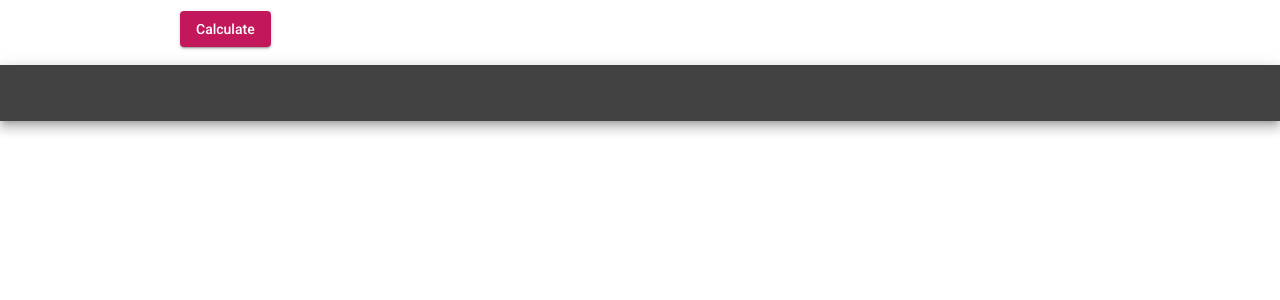
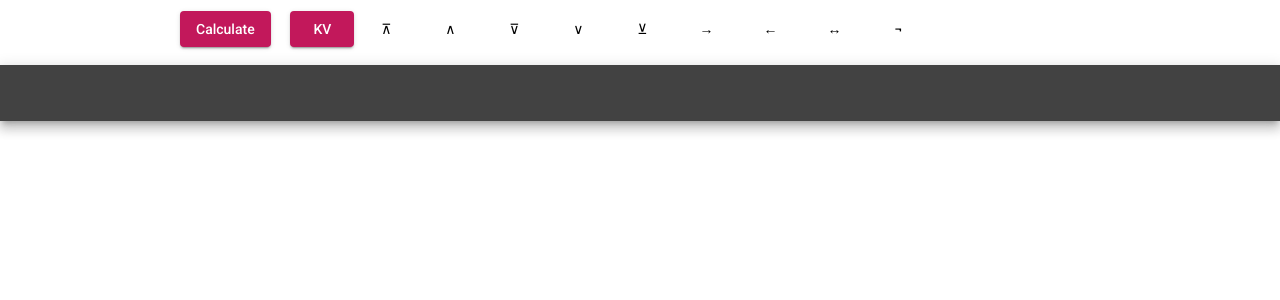
Before and after one commit to MoKoky/Bool-Interpreter, an Angular app: page / in a window 1280 px wide. Shown: the top 300 px of the page. Built offline with nearby package versions, Linux system fonts and the light colour scheme.

Commit message:
random commit

```diff
--- a/src/app/app.module.ts
+++ b/src/app/app.module.ts
@@ -9,6 +9,7 @@ import {MatButtonModule} from '@angular/material/button';
 import {MatInputModule} from '@angular/material/input';
 import {MatFormFieldModule} from '@angular/material/form-field';
 import {ReactiveFormsModule} from '@angular/forms';
+import {MatGridListModule} from '@angular/material/grid-list';
 
 @NgModule({
   declarations: [
@@ -22,7 +23,8 @@ import {ReactiveFormsModule} from '@angular/forms';
         MatButtonModule,
         MatFormFieldModule,
         MatInputModule,
-    ReactiveFormsModule
+        ReactiveFormsModule,
+        MatGridListModule
     ],
   providers: [],
   bootstrap: [AppComponent]
--- a/src/app/bool-table/bool-table.component.html
+++ b/src/app/bool-table/bool-table.component.html
@@ -4,6 +4,18 @@
 </mat-form-field>
 
 <button mat-raised-button color="primary" (click)="calculate()">Calculate</button>
+&nbsp;&nbsp;&nbsp;
+<button mat-raised-button color="primary" (click)="printKV()">KV</button>
+<button mat-stroked-button color="basic" (click)="updateInput('⊼')">⊼</button>
+<button mat-stroked-button color="basic" (click)="updateInput('∧')">∧</button>
+<button mat-stroked-button color="basic" (click)="updateInput('⊽')">⊽</button>
+<button mat-stroked-button color="basic" (click)="updateInput('∨')">∨</button>
+<button mat-stroked-button color="basic" (click)="updateInput('⊻')">⊻</button>
+<button mat-stroked-button color="basic" (click)="updateInput('→')">→</button>
+<button mat-stroked-button color="basic" (click)="updateInput('←')">←</button>
+<button mat-stroked-button color="basic" (click)="updateInput('↔')">↔</button>
+<button mat-stroked-button color="basic" (click)="updateInput('¬')">¬</button>
+
 
 <table mat-table [dataSource]="dataSource" class="mat-elevation-z8">
   <ng-container [matColumnDef]="column" *ngFor="let column of displayedColumns">
@@ -14,3 +26,15 @@
   <tr mat-header-row *matHeaderRowDef="displayedColumns"></tr>
   <tr mat-row *matRowDef="let row; columns: displayedColumns;"></tr>
 </table>
+
+
+<mat-grid-list cols="2" rowHeight="100px">
+  <mat-grid-tile
+    *ngFor="let tile of tiles"
+    [colspan]="tile.cols"
+    [rowspan]="tile.rows"
+    [style.background]="tile.color">
+    {{tile.text}}
+    <mat-label>Enter formula</mat-label>
+  </mat-grid-tile>
+</mat-grid-list>
--- a/src/app/bool-table/bool-table.component.ts
+++ b/src/app/bool-table/bool-table.component.ts
@@ -1,6 +1,13 @@
 import { Component } from '@angular/core';
 import {InterpreterService} from '../interpreter.service';
 import {FormControl, Validators} from '@angular/forms';
+
+export interface Tile {
+  color: string;
+  cols: number;
+  rows: number;
+  text: string;
+}
 
 @Component({
   selector: 'app-bool-table',
@@ -15,12 +22,13 @@ export class BoolTableComponent {
 
   displayedColumns: string[] = [];
   dataSource = [];
+  tiles: Tile[] = [];
 
   constructor(private interpreterService: InterpreterService) {
   }
 
   // Calculate formula and display table
-  calculate(): void{
+  calculate():  any {
     // Get Formula tree
     const formula = this.interpreterService.calculate(this.formControl.value);
     const map = formula.map;
@@ -69,6 +77,63 @@ export class BoolTableComponent {
     // Set the labels of the table
     keys.push(this.formControl.value);
     this.displayedColumns = keys;
+
+
+
+    return possibilityList;
+  }
+
+  /*
+  Add selected symbol to the input field (behind the last character)
+   */
+  updateInput(symbol): void {
+
+    let currentInput = this.formControl.value;
+    currentInput = currentInput + symbol;
+    this.formControl.setValue(currentInput);
+  }
+
+
+  printKV(): void {
+    //get formula tree
+    const possibilityList = this.calculate();
+    let numFields = possibilityList.length;
+    if (numFields == 4) {
+
+      for (let i = 0; i < numFields; i++) {
+        let color;
+        //set color for current tile
+        if(possibilityList[i][this.formControl.value] == 1) {
+          //green
+          color = '#4CAF50';
+        }
+        else {
+          //red
+          color = '#FF5252';
+        }
+
+        let fieldName = '';
+        //generate name for current tile
+        for (let j = 0; j < Math.sqrt(numFields); j ++) {
+          if (possibilityList[i][this.displayedColumns[j]] == 1) {
+            fieldName = fieldName + this.displayedColumns[j];
+          }
+          else {
+            fieldName = fieldName + '¬' + this.displayedColumns[j];
+          }
+        }
+        //create tiles
+        if (i < 2) {
+          this.tiles[i] = {text: i.toString() + "    " + fieldName + "    ->   " + possibilityList[i][this.formControl.value], cols: 1, rows: 1, color: color};
+        }
+        else {
+          this.tiles[i] = {text: i.toString() + "    " + fieldName + "    ->   " + possibilityList[i][this.formControl.value], cols: 1, rows: 1, color: color};
+        }
+
+      }
+    }
+
+
   }
 
 
```
Lines whose indentation alone changed are shown as unchanged.
